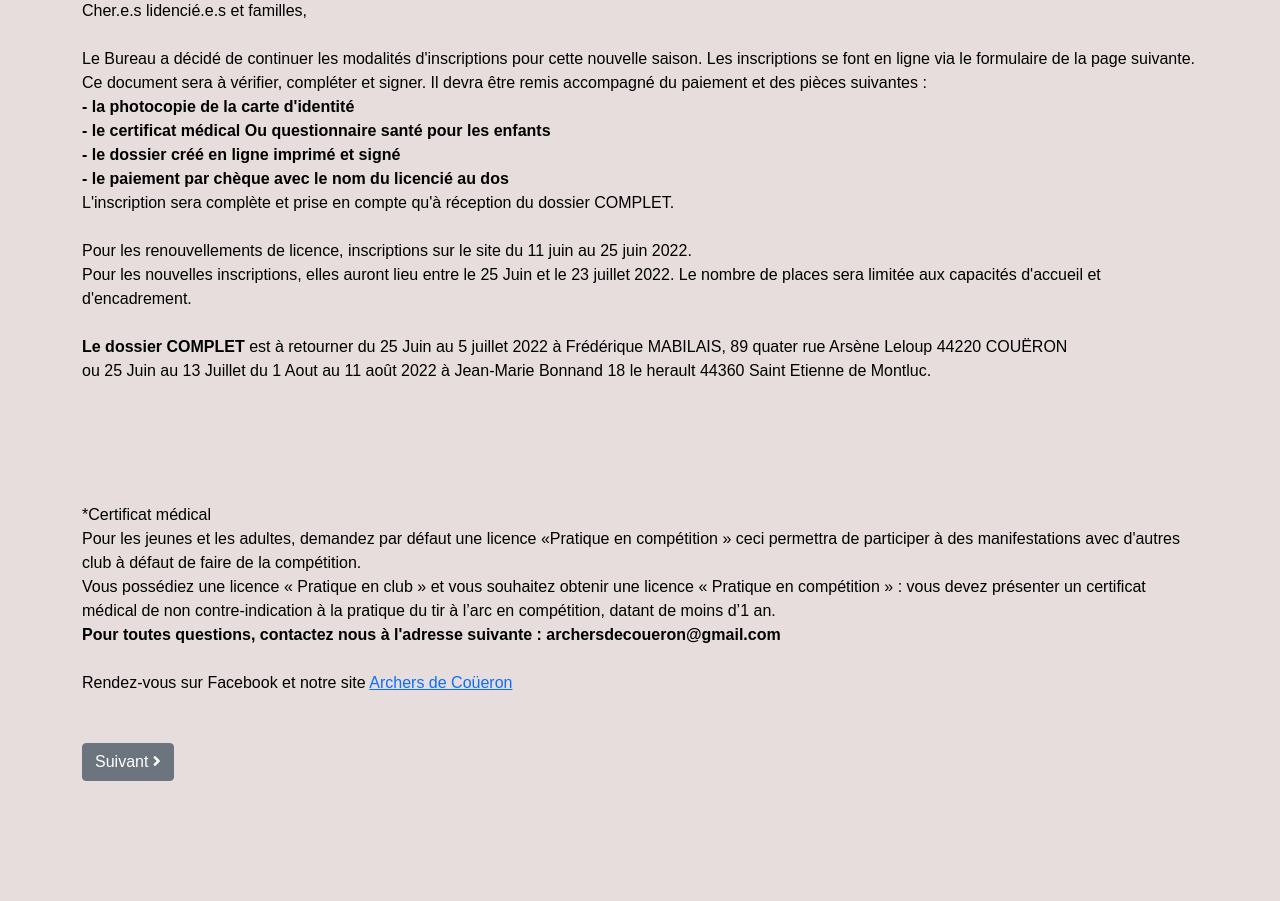
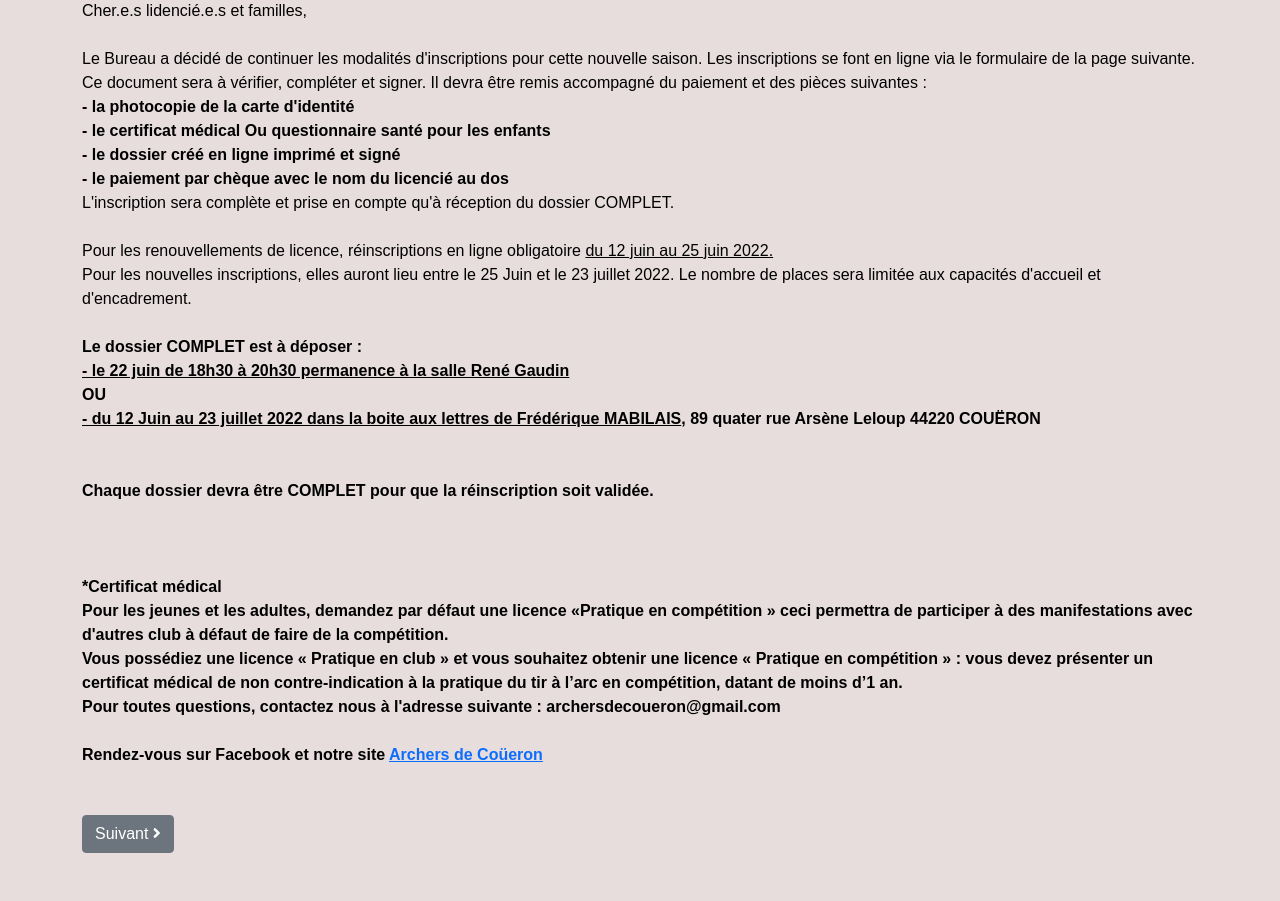
Before and after one commit to jiemeb/archerscoueronnais, a PHP site: page / in a window 1280 px wide. Shown: the part 97-998 px from the top of the page. Before the commit the page ends 926 px from the top, so only its background shows below. Run offline with PHP 8.4, Linux system fonts and the light colour scheme.

Commit message:
version production

```diff
--- a/creationBase.sql
+++ b/creationBase.sql
@@ -4,10 +4,12 @@ use 'archerscoueronnais' ;
 CREATE USER 'archerscoueronnais'@'localhost' IDENTIFIED BY '2020ESCArchers' ;
  GRANT USAGE ON *.* TO 'archerscoueronnais'@'localhost' IDENTIFIED BY '2020ESCArchers' ;
  GRANT ALL privileges ON archerscoueronnais.* to  'archerscoueronnais'@'localhost'  IDENTIFIED BY '2020ESCArchers' ;
-CREATE TABLE IF NOT EXISTS adherents ( id_adherent int AUTO_INCREMENT PRIMARY KEY ,categories int ,civilite varchar (10) , nom varchar (40),prenom varchar (40),dateNaissance Date,nationnalite varchar (40), email1 varchar (40),email2 varchar (40),telephone1 varchar (13), telephone2 varchar (13),adresse varchar (40), cp varchar (5),commune varchar (40),nomRep1 varchar (40),prenomRep1 varchar (40),nomRep2 varchar (40),prenomRep2 varchar (40), droitimageClub varchar (3),droitimagePress varchar (3),kit varchar (3),lot varchar (3) ,lateralite varchar (10), arc int ,listAttente int,prix int,chequeKit varchar(20) ,chequeCotisation varchar (20),dossier varchar (20), CONSTRAINT uniqueNom UNIQUE (nom,prenom));
+CREATE TABLE IF NOT EXISTS adherents ( id_adherent int AUTO_INCREMENT PRIMARY KEY ,categories int ,civilite varchar (10) , nom varchar (40),prenom varchar (40),dateNaissance Date,nationnalite varchar (40), email1 varchar (40),email2 varchar (40),telephone1 varchar (13), telephone2 varchar (13),adresse varchar (40), cp varchar (5),commune varchar (40),nomRep1 varchar (40),prenomRep1 varchar (40),nomRep2 varchar (40),prenomRep2 varchar (40), droitimageClub varchar (3),droitimagePress varchar (3),kit varchar (3),lot varchar (3) ,lateralite varchar (20), arc int ,listAttente int,prix int,chequeKit varchar(20) ,chequeCotisation varchar (20),dossier varchar (20), certificat varchar (10) ,CONSTRAINT uniqueNom UNIQUE (nom,prenom));
 CREATE TABLE IF NOT EXISTS users (  id_user varchar (20) , mot_passe varchar (100),authorized varchar (1) default '0',PRIMARY KEY (id_user) );
 CREATE TABLE IF NOT EXISTS images ( id_image int  AUTO_INCREMENT PRIMARY KEY, photo blob, foreign key   (id_Image) REFERENCES adherents(id_adherent) ON DELETE CASCADE );
 
 
 mise a  jour
 alter table adherents add  dossier varchar (20) ;
+alter table adherents add  certificat varchar (10) ;
+alter table adherents modify lateralite varchar (20);
--- a/index.php
+++ b/index.php
@@ -60,11 +60,15 @@ session_start();
 				<p>
 					L'inscription sera complète et prise en compte qu'à réception du dossier COMPLET. <br><br>
 
-					Pour les renouvellements de licence, inscriptions sur le site du 11 juin au 25 juin 2022.
+					Pour les renouvellements de licence, réinscriptions en ligne obligatoire <u>du 12 juin au 25 juin 2022.</u>
 
 					<br>Pour les nouvelles inscriptions, elles auront lieu entre le 25 Juin et le 23 juillet 2022. Le nombre de places sera limitée aux capacités d'accueil et d'encadrement.
-<br><br><b>Le dossier COMPLET</b> est à retourner du 25 Juin au 5 juillet  2022 à Frédérique MABILAIS, 89 quater rue Arsène Leloup 44220 COUËRON<br>
-ou 25 Juin au 13 Juillet du 1 Aout au 11 août 2022 à Jean-Marie Bonnand 18 le herault 44360 Saint Etienne de Montluc.<br><br>
+<br><br><b>Le dossier COMPLET est à déposer : <br>
+					<u>- le 22 juin de 18h30 à 20h30  permanence à la salle René Gaudin</u>
+					<br><b>OU</b></br>
+					<u>- du 12 Juin au 23 juillet  2022 dans la boite aux lettres de Frédérique MABILAIS</u>, 89 quater rue Arsène Leloup 44220 COUËRON<br>
+<br><br>
+<b>Chaque dossier devra être COMPLET pour que la réinscription soit validée. </>
 <br><br><br><br>
 
 					*Certificat médical<br>
--- a/validAuthorized.php
+++ b/validAuthorized.php
@@ -7,7 +7,7 @@ include("inc/connexion.php");
 <html>
 <head>
 <meta charset="UTF-8" />
-<title>Texte</title>
+<title>Administration Archers de Coueron</title>
 <style>
 </style>
 </head>
@@ -74,12 +74,14 @@ if (isset($_SESSION['authorized'])== true) {
 	?>
 
 	<br><a href="administration/lecture_all.php" target="_blank"> Lecture total <br></a>
+	<br><a href="administration/archer.php" target="_blank"> archer  <br></a>
 
 	<?php
 }
 ?>
 	<br>
 	<a href="inc/logout.php" class="btn btn-secondary">exit<i class="fas fa-angle-right"></i></a>
+
 </body>
 </html>
 <?php
```
